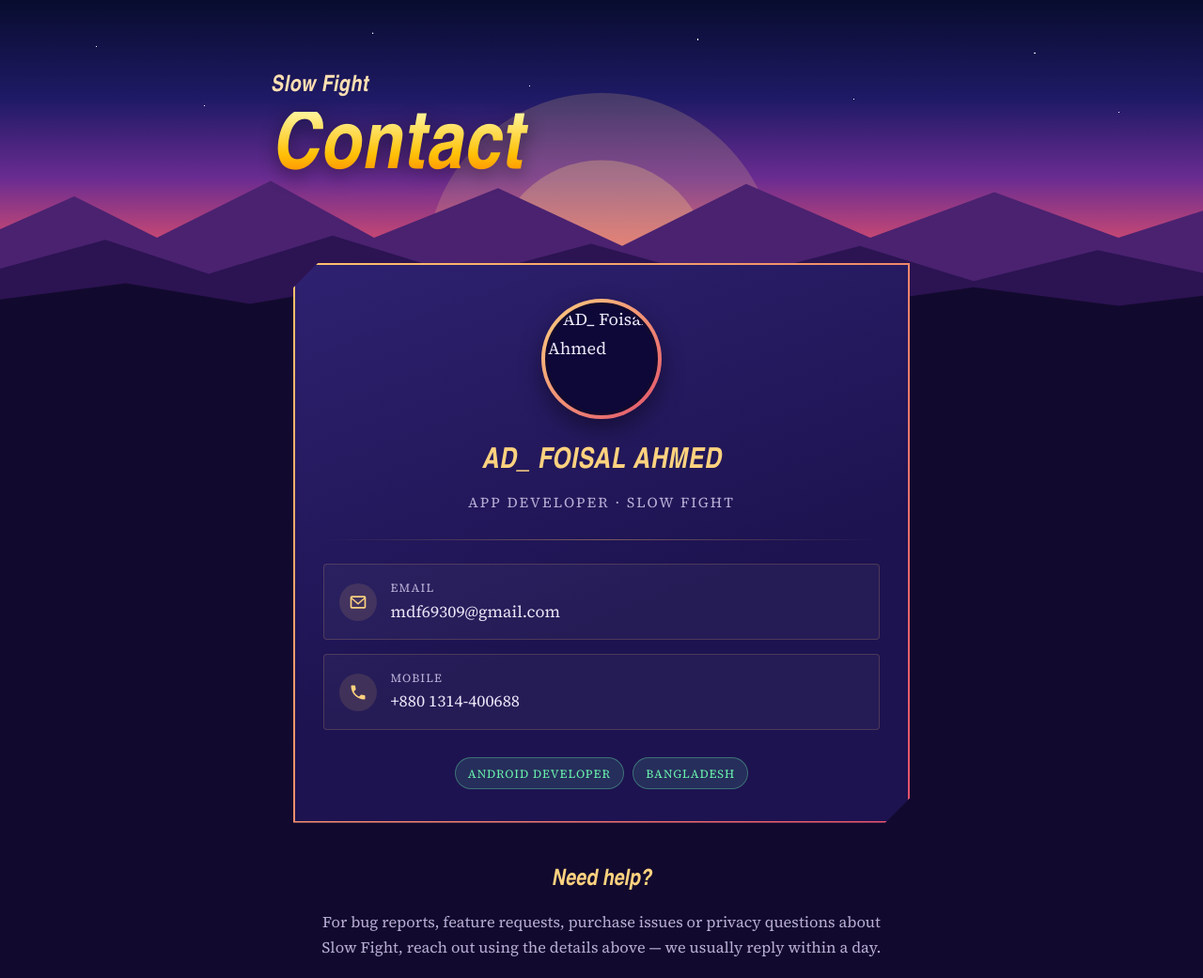
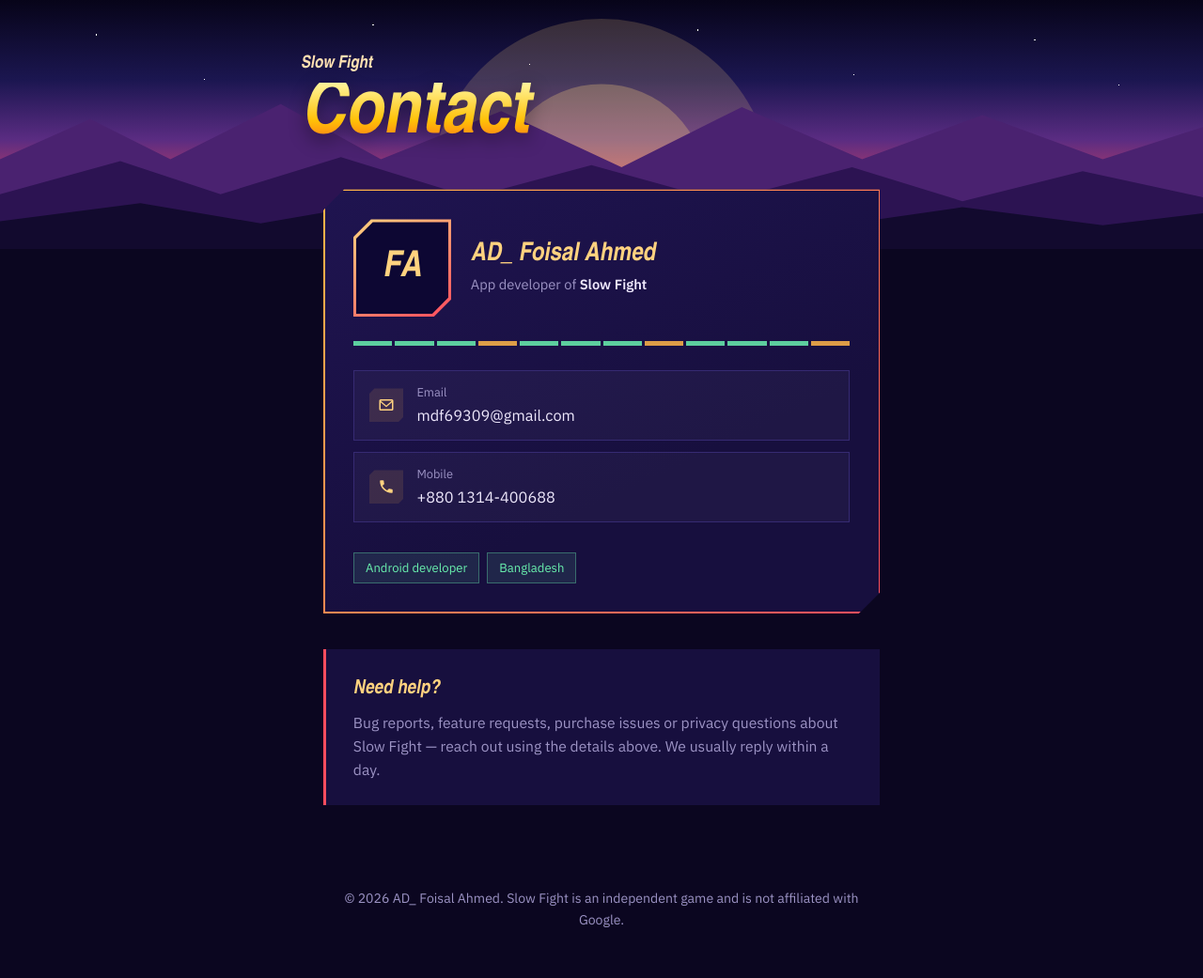
Before and after one commit to mdf69309-arch/slowfight-contact, a plain HTML site: page index.html in a window 1280 px wide. Shown: the top 1041 px of the page at 94% size. Drawn offline with Linux system fonts and the light colour scheme; a web font is replaced by a local one.

Commit message:
Update index.html

```diff
--- a/index.html
+++ b/index.html
@@ -7,19 +7,21 @@
 <meta name="description" content="Contact information for the developer of the Android game Slow Fight.">
 <link rel="preconnect" href="https://fonts.googleapis.com">
 <link rel="preconnect" href="https://fonts.gstatic.com" crossorigin>
-<link href="https://fonts.googleapis.com/css2?family=Barlow+Condensed:ital,wght@1,700;1,800&family=Source+Serif+4:opsz,wght@8..60,400;8..60,600&display=swap" rel="stylesheet">
+<link href="https://fonts.googleapis.com/css2?family=Barlow+Condensed:ital,wght@1,700;1,800&family=IBM+Plex+Sans:wght@400;500;600&display=swap" rel="stylesheet">
 <style>
   :root {
-    --night: #120A2E;
-    --panel: #1D1350;
-    --ink: #ECE6F8;
-    --ink-soft: #B9AED6;
-    --amber: #FFC46B;
-    --ember: #E2506B;
+    --night: #0B0620;
+    --panel: #170F3E;
+    --panel-2: #1F1450;
+    --edge: #362A72;
+    --ink: #EDE7FB;
+    --ink-dim: #9C93C4;
+    --ember: #FF4D5E;
+    --amber: #FFB648;
     --gold: #FFD27F;
-    --green: #69F0AE;
-    --display: "Barlow Condensed", "Arial Narrow", "Helvetica Neue", Arial, sans-serif;
-    --text: "Source Serif 4", Georgia, "Times New Roman", serif;
+    --hp: #69F0AE;
+    --display: "Barlow Condensed", "Arial Narrow", Arial, sans-serif;
+    --ui: "IBM Plex Sans", Arial, sans-serif;
   }
 
   * { box-sizing: border-box; }
@@ -29,18 +31,19 @@
     margin: 0;
     color: var(--ink);
     background: var(--night);
-    font-family: var(--text);
-    font-size: 1.125rem;
-    line-height: 1.7;
+    font-family: var(--ui);
+    font-size: 1rem;
+    line-height: 1.6;
     -webkit-text-size-adjust: 100%;
   }
 
-  /* ---------- masthead: same dusk sky as the privacy page ---------- */
+  a { color: inherit; }
+
+  /* ================= hero ================= */
   .sky {
     position: relative;
     overflow: hidden;
-    min-height: 22rem;
-    padding: 4.5rem 1.5rem 7.5rem;
+    padding: 3.4rem 1.5rem 6.5rem;
     background:
       radial-gradient(1.5px 1.5px at 8% 14%, #fff 50%, transparent 51%),
       radial-gradient(1px 1px at 17% 32%, #fff 50%, transparent 51%),
@@ -50,20 +53,18 @@
       radial-gradient(1px 1px at 71% 30%, #fff 50%, transparent 51%),
       radial-gradient(1.5px 1.5px at 86% 16%, #fff 50%, transparent 51%),
       radial-gradient(1px 1px at 93% 34%, #fff 50%, transparent 51%),
-      linear-gradient(180deg, #080C2E 0%, #1F1A66 30%, #6A2C91 54%, #E2506B 78%, #FF9A57 100%);
+      linear-gradient(180deg, #070419 0%, #1B1650 32%, #5A2C82 56%, #D6415F 80%, #FF9A57 100%);
   }
 
   .sky svg { position: absolute; inset: 0; width: 100%; height: 100%; }
-
-  .sky-copy { position: relative; max-width: 44rem; margin: 0 auto; }
+  .sky-copy { position: relative; max-width: 40rem; margin: 0 auto; }
 
   .game {
-    margin: 0 0 0.4rem;
+    margin: 0 0 0.25rem;
     font-family: var(--display);
     font-style: italic;
     font-weight: 700;
-    font-size: 1.5rem;
-    letter-spacing: 0.02em;
+    font-size: 1.15rem;
     color: #FFE0B2;
   }
 
@@ -72,41 +73,39 @@
     font-family: var(--display);
     font-style: italic;
     font-weight: 800;
-    font-size: clamp(3rem, 10vw, 5.4rem);
-    line-height: 0.95;
-    letter-spacing: 0.01em;
+    font-size: clamp(2.8rem, 11vw, 5rem);
+    line-height: 0.92;
     padding-right: 0.15em;
     color: var(--amber);
-    background: linear-gradient(180deg, #FFF59D 0%, #FFC107 55%, #FF6D00 100%);
+    background: linear-gradient(180deg, #FFF59D 0%, #FFC107 55%, #FF5A1F 100%);
     -webkit-background-clip: text;
     background-clip: text;
     -webkit-text-fill-color: transparent;
-    filter: drop-shadow(0 6px 10px rgba(0, 0, 0, 0.45));
+    filter: drop-shadow(0 6px 10px rgba(0,0,0,.45));
   }
 
-  /* ---------- reading column ---------- */
+  /* ================= layout ================= */
   main {
-    max-width: 44rem;
-    margin: -4.5rem auto 0;
+    max-width: 40rem;
+    margin: -4rem auto 0;
     padding: 0 1.5rem 4rem;
     position: relative;
   }
 
-  /* profile plate: photo + name + role, cut-corner shape like the game's UI */
-  .profile-card {
-    --cut: 26px;
+  /* ---- fighter card: an angled ID plaque, VS-screen style ---- */
+  .card {
+    --cut: 22px;
     position: relative;
-    padding: 2.4rem 2rem 2.2rem;
-    background: linear-gradient(160deg, #2E2170 0%, #1D1350 60%);
+    background: linear-gradient(155deg, var(--panel-2) 0%, var(--panel) 65%);
     clip-path: polygon(var(--cut) 0, 100% 0, 100% calc(100% - var(--cut)), calc(100% - var(--cut)) 100%, 0 100%, 0 var(--cut));
-    box-shadow: 0 20px 45px rgba(0,0,0,0.45);
+    box-shadow: 0 24px 50px rgba(0,0,0,.5);
   }
 
-  .profile-card::before {
+  .card::before {
     content: "";
     position: absolute;
     inset: 0;
-    padding: 2px;
+    padding: 1.5px;
     background: linear-gradient(135deg, var(--amber), var(--ember));
     clip-path: polygon(var(--cut) 0, 100% 0, 100% calc(100% - var(--cut)), calc(100% - var(--cut)) 100%, 0 100%, 0 var(--cut));
     -webkit-mask: linear-gradient(#fff 0 0) content-box, linear-gradient(#fff 0 0);
@@ -115,171 +114,192 @@
     pointer-events: none;
   }
 
-  .profile-card > * { position: relative; }
-
-  .avatar-wrap {
+  .card-top {
     display: flex;
-    justify-content: center;
-    margin-bottom: 1.2rem;
+    align-items: center;
+    gap: 1.3rem;
+    padding: 2rem 2rem 1.6rem;
   }
 
-  .avatar-ring {
-    width: 128px;
-    height: 128px;
-    border-radius: 50%;
-    padding: 4px;
-    background: linear-gradient(135deg, var(--gold), var(--ember));
-    box-shadow: 0 10px 24px rgba(0,0,0,0.4);
+  /* angular portrait frame — a game character slot, not a generic avatar circle */
+  .portrait {
+    position: relative;
+    flex: 0 0 auto;
+    width: 104px;
+    height: 104px;
+    clip-path: polygon(18% 0, 100% 0, 100% 82%, 82% 100%, 0 100%, 0 18%);
+    background: linear-gradient(150deg, var(--gold), var(--ember));
+    padding: 3px;
   }
 
-  .avatar-ring img {
-    display: block;
+  .portrait-inner {
+    position: relative;
     width: 100%;
     height: 100%;
-    border-radius: 50%;
-    object-fit: cover;
-    background: #0D0838;
-    border: 3px solid var(--night);
+    clip-path: polygon(18% 0, 100% 0, 100% 82%, 82% 100%, 0 100%, 0 18%);
+    background: #0D0733;
+    display: flex;
+    align-items: center;
+    justify-content: center;
+    overflow: hidden;
   }
 
-  .profile-name {
-    margin: 0;
-    text-align: center;
+  .portrait-mark {
     font-family: var(--display);
     font-style: italic;
     font-weight: 800;
-    font-size: 1.9rem;
+    font-size: 2.4rem;
+    color: var(--gold);
     letter-spacing: 0.02em;
+  }
+
+  .portrait-photo {
+    position: absolute;
+    inset: 0;
+    width: 100%;
+    height: 100%;
+    object-fit: cover;
+    object-position: center;
+    display: none;
+  }
+
+  .portrait-photo.is-loaded { display: block; }
+
+  .id-text { min-width: 0; }
+
+  .id-name {
+    margin: 0;
+    font-family: var(--display);
+    font-style: italic;
+    font-weight: 800;
+    font-size: 1.7rem;
+    line-height: 1.05;
     color: var(--gold);
   }
 
-  .profile-role {
-    margin: 0.3rem 0 0;
-    text-align: center;
-    font-size: 0.95rem;
-    letter-spacing: 0.14em;
-    text-transform: uppercase;
-    color: var(--ink-soft);
+  .id-role {
+    margin: 0.35rem 0 0;
+    font-size: 0.92rem;
+    color: var(--ink-dim);
   }
 
-  .profile-divider {
-    height: 1px;
-    margin: 1.6rem 0;
-    background: linear-gradient(90deg, transparent, rgba(255,196,107,0.4), transparent);
+  .id-role strong { color: var(--ink); font-weight: 600; }
+
+  /* health-bar style segmented rule — a real structural nod to the game, not decoration */
+  .hp-rule {
+    display: flex;
+    gap: 3px;
+    padding: 0 2rem;
   }
 
-  .contact-list {
+  .hp-rule span {
+    flex: 1;
+    height: 5px;
+    background: var(--hp);
+    opacity: 0.85;
+  }
+
+  .hp-rule span:nth-child(4n) { background: var(--amber); }
+
+  /* ---- contact block ---- */
+  .contacts {
+    padding: 1.6rem 2rem 2rem;
     display: flex;
     flex-direction: column;
-    gap: 0.9rem;
+    gap: 0.7rem;
   }
 
   .contact-row {
     display: flex;
     align-items: center;
     gap: 0.9rem;
-    padding: 0.9rem 1rem;
-    background: rgba(255,255,255,0.04);
-    border: 1px solid rgba(255,196,107,0.18);
-    border-radius: 4px;
+    padding: 0.85rem 1rem;
+    background: rgba(255,255,255,.035);
+    border: 1px solid var(--edge);
     text-decoration: none;
     color: var(--ink);
-    transition: background 0.15s ease, border-color 0.15s ease;
+    transition: background .15s ease, border-color .15s ease, transform .15s ease;
   }
 
   .contact-row:hover {
-    background: rgba(255,196,107,0.08);
-    border-color: rgba(255,196,107,0.4);
+    background: rgba(255,180,72,.08);
+    border-color: rgba(255,180,72,.45);
+    transform: translateX(2px);
   }
 
   .contact-icon {
     flex: 0 0 auto;
-    width: 40px;
-    height: 40px;
+    width: 36px;
+    height: 36px;
     display: flex;
     align-items: center;
     justify-content: center;
-    border-radius: 50%;
-    background: rgba(255,196,107,0.12);
+    background: rgba(255,180,72,.12);
+    color: var(--gold);
+    clip-path: polygon(15% 0, 100% 0, 100% 85%, 85% 100%, 0 100%, 0 15%);
+  }
+
+  .contact-icon svg { width: 18px; height: 18px; fill: currentColor; }
+
+  .contact-text { display: flex; flex-direction: column; min-width: 0; }
+  .contact-label { font-size: 0.8rem; color: var(--ink-dim); }
+  .contact-value { font-size: 1.02rem; word-break: break-word; }
+  .contact-row:hover .contact-value { color: var(--gold); }
+
+  /* tags */
+  .tags {
+    display: flex;
+    gap: 0.5rem;
+    flex-wrap: wrap;
+    padding: 0 2rem 2rem;
+  }
+
+  .tag {
+    font-size: 0.82rem;
+    padding: 0.3rem 0.75rem;
+    background: rgba(105,240,174,.1);
+    color: var(--hp);
+    border: 1px solid rgba(105,240,174,.35);
+  }
+
+  /* ---- note ---- */
+  .note {
+    margin-top: 2.4rem;
+    padding: 1.6rem 1.8rem;
+    background: var(--panel);
+    border-left: 3px solid var(--ember);
+  }
+
+  .note h2 {
+    margin: 0 0 0.4rem;
+    font-family: var(--display);
+    font-style: italic;
+    font-weight: 800;
+    font-size: 1.3rem;
     color: var(--gold);
   }
 
-  .contact-icon svg { width: 20px; height: 20px; fill: currentColor; }
-
-  .contact-text { display: flex; flex-direction: column; min-width: 0; }
-
-  .contact-label {
-    font-size: 0.78rem;
-    letter-spacing: 0.1em;
-    text-transform: uppercase;
-    color: var(--ink-soft);
+  .note p {
+    margin: 0;
+    color: var(--ink-dim);
+    font-size: 0.98rem;
   }
 
-  .contact-value {
-    font-size: 1.08rem;
-    color: var(--ink);
-    word-break: break-word;
-  }
-
-  .contact-row:hover .contact-value { color: var(--gold); }
-
-  /* small badge row */
-  .badges {
-    display: flex;
-    justify-content: center;
-    gap: 0.6rem;
-    margin-top: 1.8rem;
-    flex-wrap: wrap;
-  }
-
-  .badge {
-    font-size: 0.78rem;
-    letter-spacing: 0.08em;
-    text-transform: uppercase;
-    padding: 0.35rem 0.8rem;
-    border-radius: 999px;
-    background: rgba(105,240,174,0.12);
-    color: var(--green);
-    border: 1px solid rgba(105,240,174,0.35);
-  }
-
-  /* app note section below the card */
-  section.note-block {
-    margin-top: 2.6rem;
+  footer {
+    max-width: 40rem;
+    margin: 0 auto;
+    padding: 1.5rem 1.5rem 3rem;
+    color: var(--ink-dim);
+    font-size: 0.88rem;
     text-align: center;
   }
 
-  section.note-block h2 {
-    font-family: var(--display);
-    font-style: italic;
-    font-weight: 800;
-    font-size: 1.5rem;
-    color: var(--gold);
-    margin: 0 0 0.6rem;
-  }
-
-  section.note-block p {
-    margin: 0;
-    color: var(--ink-soft);
-    font-size: 1.02rem;
-  }
-
-  footer {
-    max-width: 44rem;
-    margin: 0 auto;
-    padding: 1.5rem 1.5rem 3rem;
-    border-top: 1px solid rgba(255, 196, 107, 0.25);
-    color: var(--ink-soft);
-    font-size: 0.95rem;
-    text-align: center;
-  }
-
-  @media (max-width: 34rem) {
-    body { font-size: 1.02rem; }
-    .sky { padding-top: 3rem; min-height: 18rem; }
-    main { margin-top: -3.5rem; }
-    .profile-card { padding: 2rem 1.4rem 1.8rem; }
-    .avatar-ring { width: 104px; height: 104px; }
+  @media (max-width: 30rem) {
+    main { margin-top: -3.2rem; }
+    .card-top { flex-direction: column; text-align: center; padding: 1.8rem 1.4rem 1.4rem; }
+    .hp-rule { padding: 0 1.4rem; }
+    .contacts, .tags { padding-left: 1.4rem; padding-right: 1.4rem; }
+    .id-role { text-align: center; }
   }
 </style>
 </head>
@@ -293,7 +313,6 @@
     <path d="M0 320 V265 L120 232 L220 265 L340 228 L470 268 L590 236 L720 272 L850 238 L960 272 L1080 242 L1200 268 V320 Z" fill="#2C1352"/>
     <path d="M0 320 V292 L140 274 L260 294 L400 270 L540 296 L680 276 L820 298 L960 278 L1100 296 L1200 284 V320 Z" fill="#120A2E"/>
   </svg>
-
   <div class="sky-copy">
     <p class="game">Slow Fight</p>
     <h1>Contact</h1>
@@ -302,20 +321,29 @@
 
 <main>
 
-  <div class="profile-card">
-    <div class="avatar-wrap">
-      <div class="avatar-ring">
-        <!-- ছবি এখানে বসবে: photo.jpg ফাইলটা এই HTML ফাইলের পাশে রাখুন -->
-        <img src="photo.jpg" alt="AD_ Foisal Ahmed">
+  <div class="card">
+    <div class="card-top">
+      <div class="portrait">
+        <div class="portrait-inner">
+          <span class="portrait-mark">FA</span>
+          <!-- photo.jpg এই HTML ফাইলের পাশে রাখুন; না পেলে উপরের "FA" মনোগ্রাম দেখাবে -->
+          <img class="portrait-photo" src="photo.jpg" alt="AD_ Foisal Ahmed"
+               onload="this.classList.add('is-loaded')"
+               onerror="this.remove()">
+        </div>
+      </div>
+      <div class="id-text">
+        <p class="id-name">AD_ Foisal Ahmed</p>
+        <p class="id-role">App developer of <strong>Slow Fight</strong></p>
       </div>
     </div>
 
-    <p class="profile-name">AD_ FOISAL AHMED</p>
-    <p class="profile-role">App Developer &middot; Slow Fight</p>
+    <div class="hp-rule" aria-hidden="true">
+      <span></span><span></span><span></span><span></span><span></span><span></span>
+      <span></span><span></span><span></span><span></span><span></span><span></span>
+    </div>
 
-    <div class="profile-divider"></div>
-
-    <div class="contact-list">
+    <div class="contacts">
       <a class="contact-row" href="mailto:mdf69309@gmail.com">
         <span class="contact-icon">
           <svg viewBox="0 0 24 24"><path d="M4 4h16a2 2 0 0 1 2 2v12a2 2 0 0 1-2 2H4a2 2 0 0 1-2-2V6a2 2 0 0 1 2-2zm0 2v.01L12 13l8-6.99V6H4zm16 2.24-7.4 6.47a1 1 0 0 1-1.2 0L4 8.24V18h16V8.24z"/></svg>
@@ -337,16 +365,15 @@
       </a>
     </div>
 
-    <div class="badges">
-      <span class="badge">Android Developer</span>
-      <span class="badge">Bangladesh</span>
+    <div class="tags">
+      <span class="tag">Android developer</span>
+      <span class="tag">Bangladesh</span>
     </div>
   </div>
 
-  <section class="note-block">
+  <section class="note">
     <h2>Need help?</h2>
-    <p>For bug reports, feature requests, purchase issues or privacy questions about<br>
-    Slow Fight, reach out using the details above — we usually reply within a day.</p>
+    <p>Bug reports, feature requests, purchase issues or privacy questions about Slow Fight — reach out using the details above. We usually reply within a day.</p>
   </section>
 
 </main>
```
